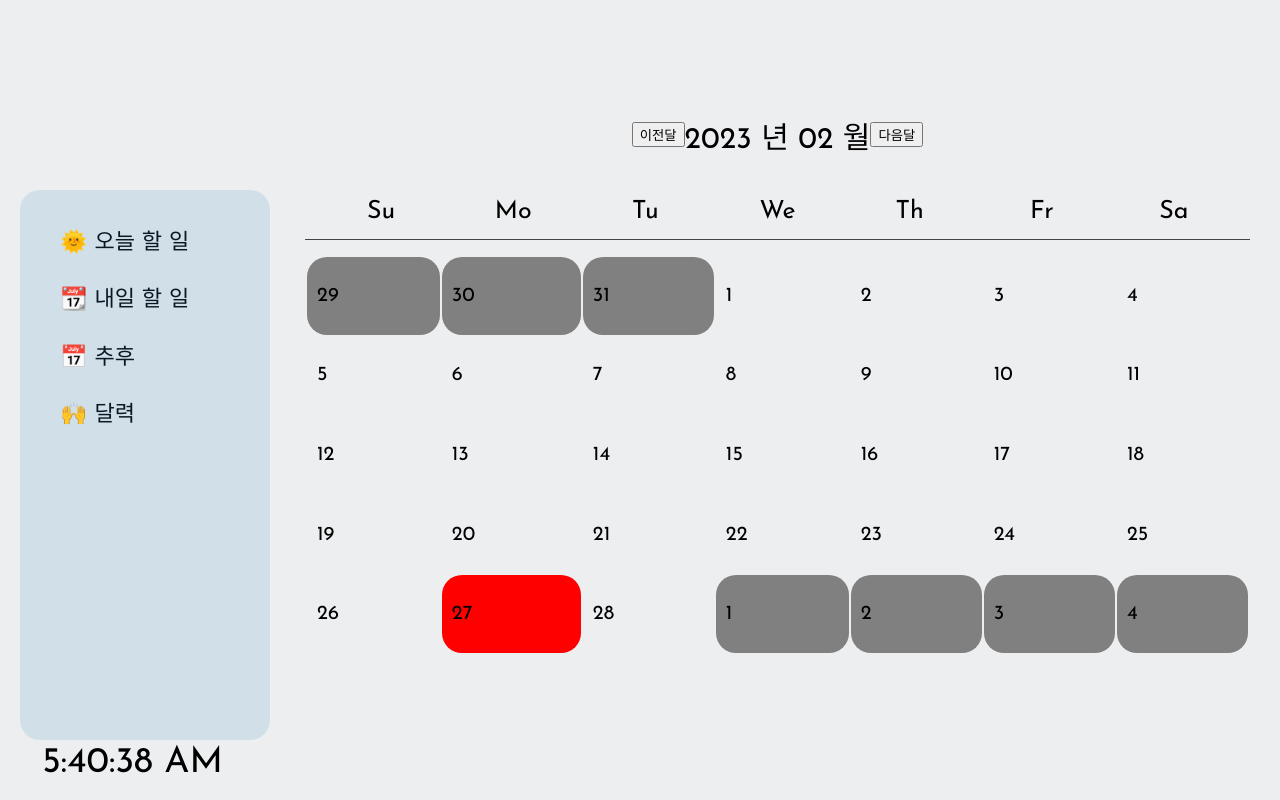
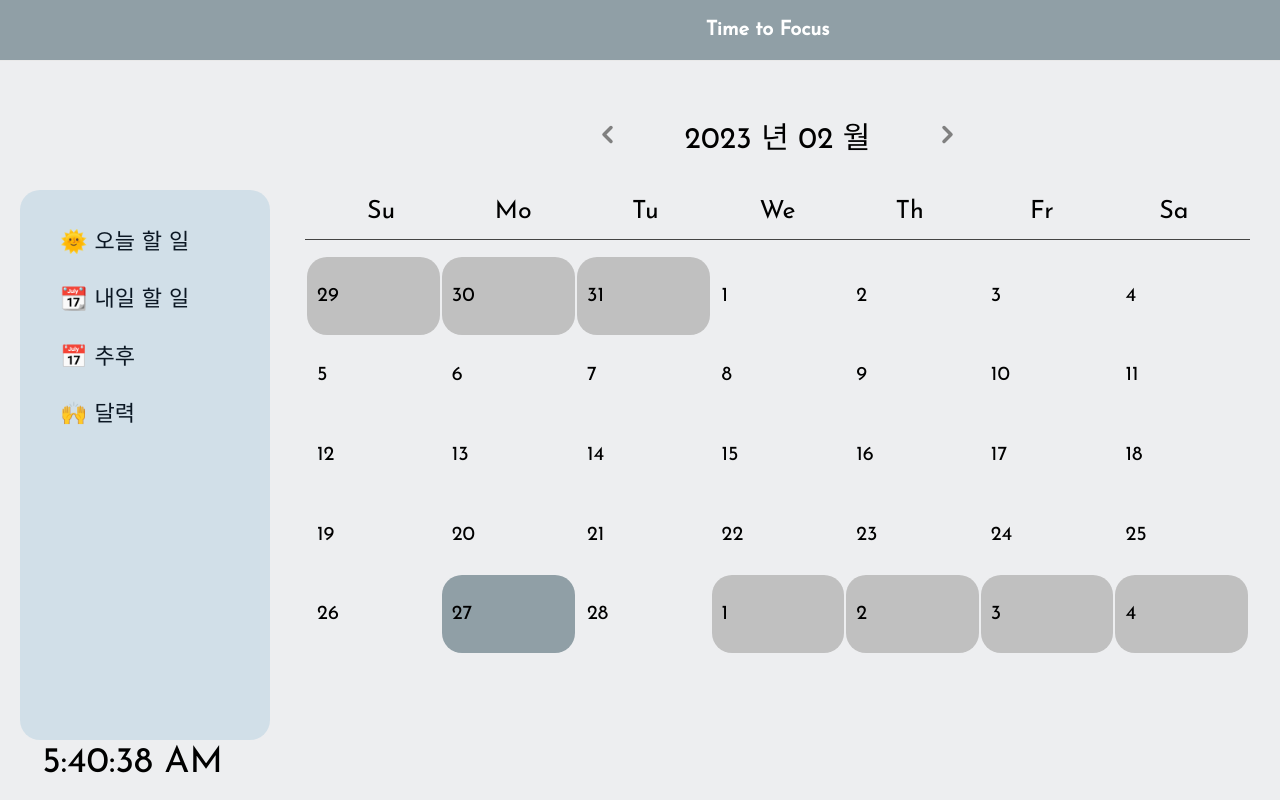
Before and after one commit to miraclee1226/Time-to-focus, a React (Create React App) app: page /calender in a window 1280 px wide. Built offline with nearby package versions, Linux system fonts and the light colour scheme; a web font is replaced by a local one.

Commit message:
Design: Add next button icon (Header)

```diff
--- a/src/App.css
+++ b/src/App.css
@@ -11,8 +11,8 @@ body {
 }
 
 .header {
-  display: none;
-  /* display: flex; */
+  /* display: none; */
+  display: flex;
   justify-content: center;
   align-items: center;
   position: fixed;
@@ -295,6 +295,22 @@ svg {
   margin-bottom: 30px;
 }
 
+.hichevronIcon {
+  width: 35px;
+  height: 35px;
+  color: gray;
+  cursor: pointer;
+}
+
+
+.hichevronLeftIcon {
+  margin-right: 60px;
+}
+
+.hichevronRightIcon {
+  margin-left: 60px;
+}
+
 .calenderWeek {
   display: grid;
   grid-template-columns: repeat(7, 1fr);
@@ -314,7 +330,9 @@ svg {
   padding-left: 10px;
   border-radius: 20px;
   box-sizing: content-box;
+  width: 167px;
 }
+
 
 
 /* Edit function */
--- a/src/pages/Calender.js
+++ b/src/pages/Calender.js
@@ -1,6 +1,8 @@
 /* eslint-disable no-loop-func */
 import React, {useState} from 'react';
 import moment from 'moment';
+import {HiChevronLeft} from 'react-icons/hi';
+import {HiChevronRight} from 'react-icons/hi';
 
 
 function Calender() {
@@ -22,13 +24,13 @@ function Calender() {
 
               if(moment().format('YYYYMMDD') === days.format('YYYYMMDD')) {
                 return (
-                  <td key={index} style={{backgroundColor: 'red'}}>
+                  <td key={index} style={{backgroundColor: '#909fa6'}}>
                     <span>{days.format('D')}</span>
                   </td>
                 );
               } else if(days.format('MM') !== today.format('MM')) {
                 return (
-                  <td key={index} style={{backgroundColor: 'gray'}}>
+                  <td key={index} style={{backgroundColor: '#C0C0C0'}}>
                     <span>{days.format('D')}</span>
                   </td>
                 );
@@ -50,9 +52,9 @@ function Calender() {
   return (
     <div className='calender'>
       <div className='calenderHeader'>
-        <button onClick={()=> { setMoment(getMoment.clone().subtract(1, 'month')) }}>이전달</button>
+        <HiChevronLeft onClick={()=> { setMoment(getMoment.clone().subtract(1, 'month')) }} className="hichevronLeftIcon hichevronIcon"/>
         <span>{today.format('YYYY 년 MM 월')}</span>
-        <button onClick={()=> { setMoment(getMoment.clone().add(1, 'month'))}}>다음달</button>
+        <HiChevronRight onClick={()=> { setMoment(getMoment.clone().add(1, 'month'))}} className="hichevronRightIcon hichevronIcon"/>
       </div>
       <div className='calenderWeek'>
         <div>Su</div>
```
